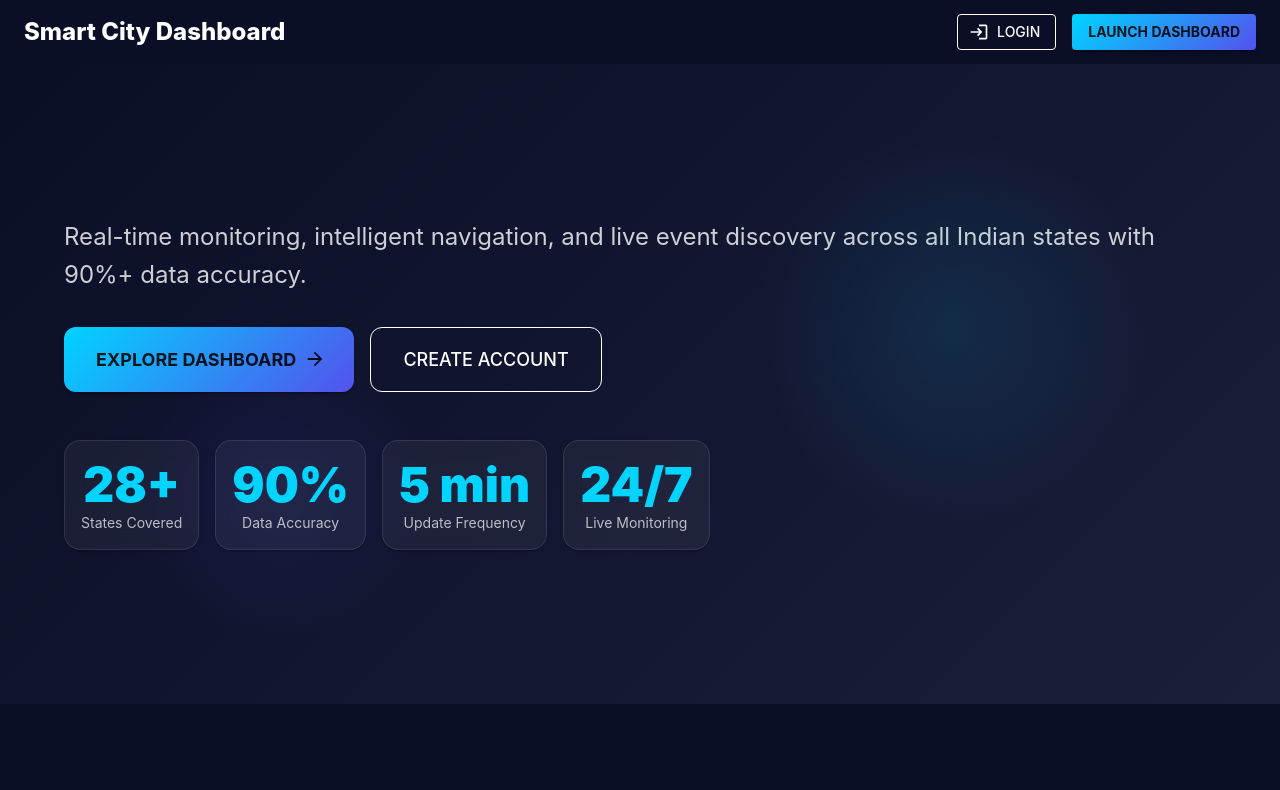
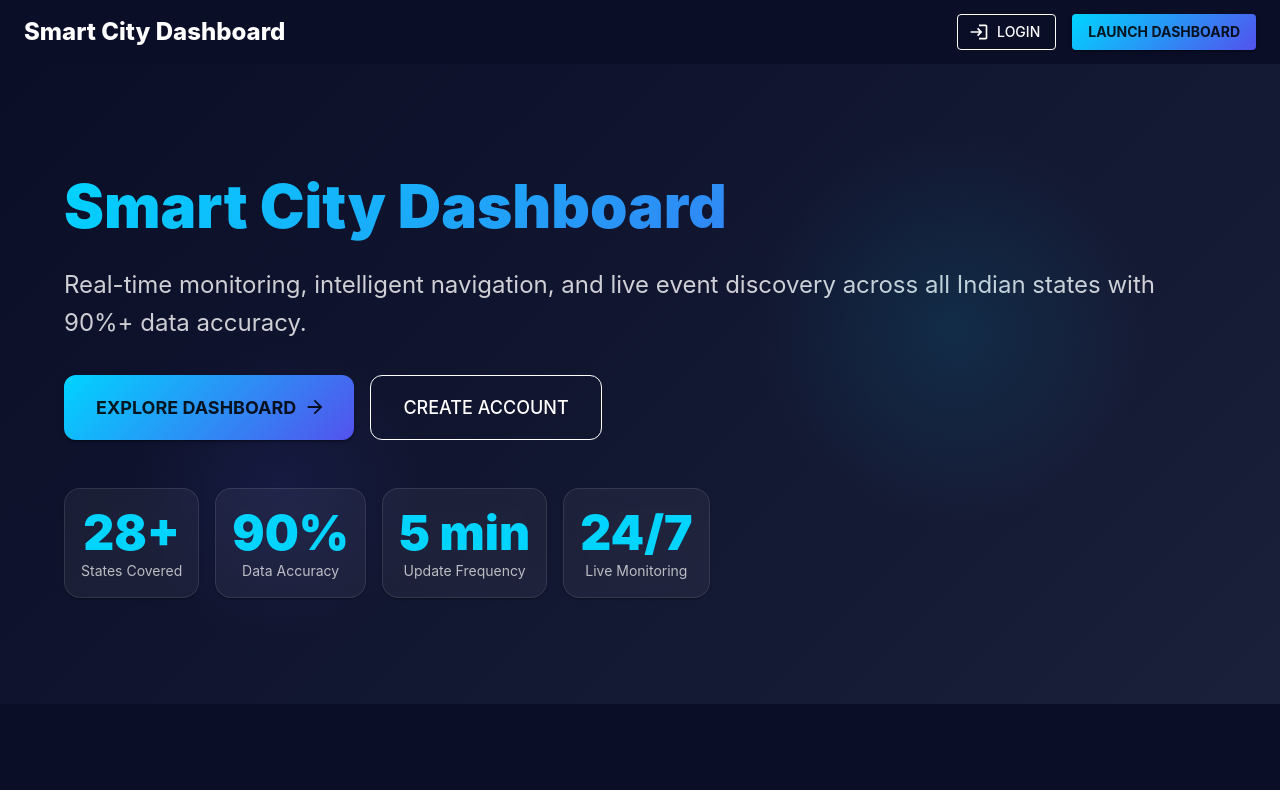
Before and after one commit to dkvphanindra/smart-city-dashboard, a React (Vite) app in the folder smart-city-dashboard/: page / in a window 1280 px wide. Shown: the top 790 px of the page. Built offline with nearby package versions, Linux system fonts and the light colour scheme; no server answers.

Commit message:
changed the dashboard

```diff
--- a/smart-city-dashboard/src/components/LandingPage.jsx
+++ b/smart-city-dashboard/src/components/LandingPage.jsx
@@ -160,7 +160,27 @@ const buttonHover = {
                 animate={{ opacity: 1, x: 0 }}
                 transition={{ duration: 0.8 }}
               >
-
+                <Typography
+                  variant="h2"
+                  sx={{
+                    fontWeight: 900,
+                    color: 'white',
+                    mb: 3,
+                    lineHeight: 1.2,
+                  }}
+                >
+                  <Box
+                    component="span"
+                    sx={{
+                      background: 'linear-gradient(135deg, #00d4ff, #5352ed)',
+                      WebkitBackgroundClip: 'text',
+                      WebkitTextFillColor: 'transparent',
+                      display: 'block',
+                    }}
+                  >
+                    Smart City Dashboard
+                  </Box>
+                </Typography>
 
                 <Typography variant="h5" sx={{ color: 'rgba(255,255,255,0.8)', mb: 4, lineHeight: 1.6 }}>
                   Real-time monitoring, intelligent navigation, and live event discovery
```
